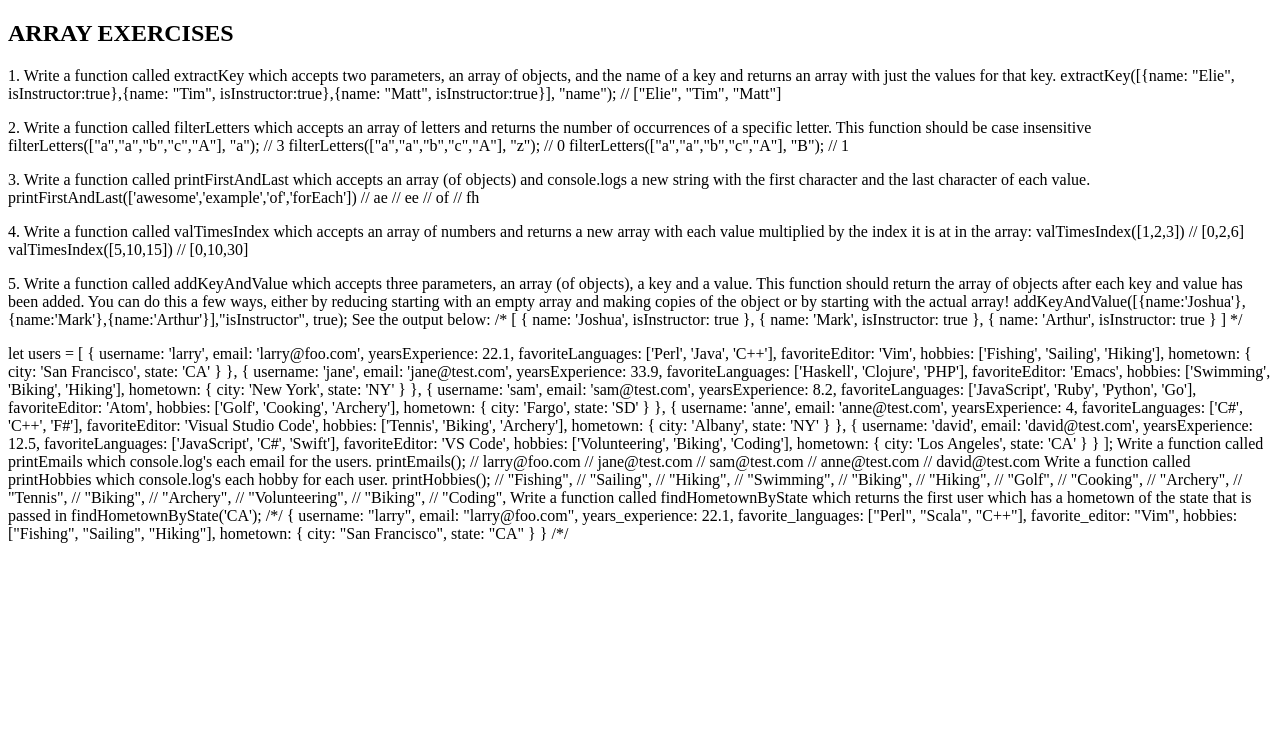
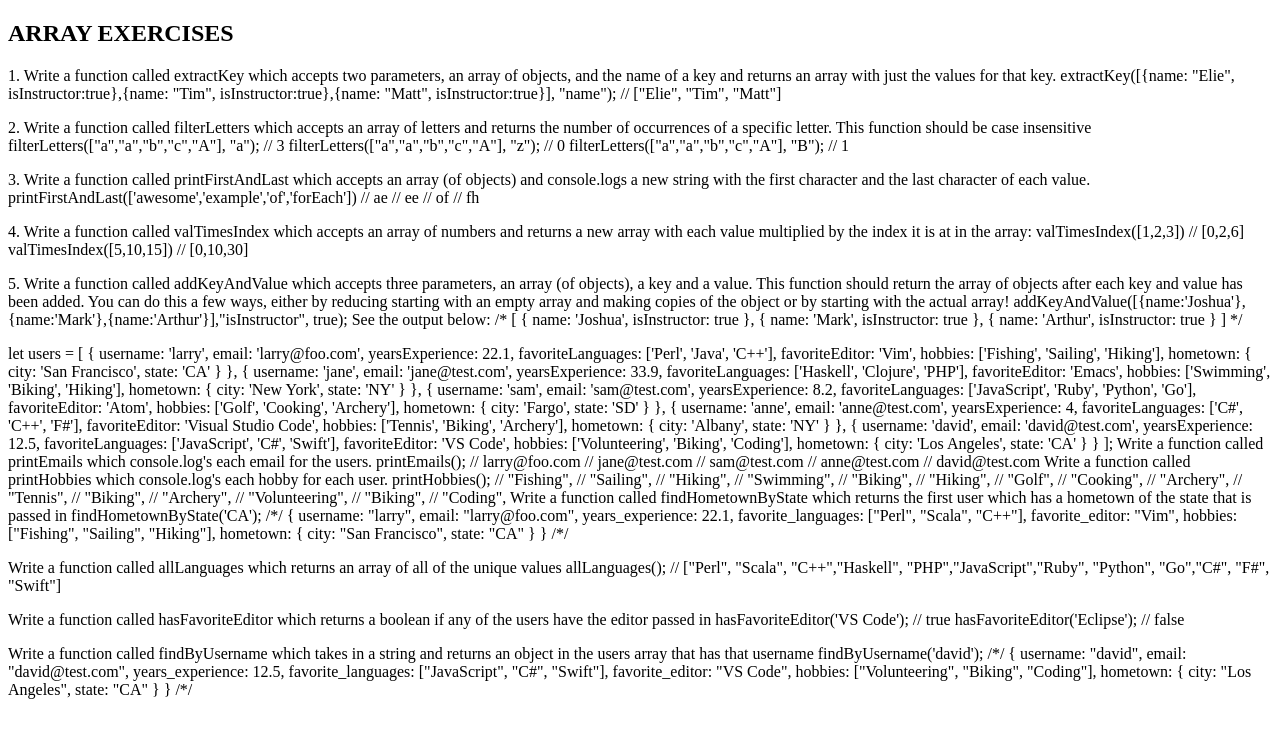
Before and after one commit to AElozinoLopez/javascript-array-assignment, a plain HTML site: page index.html in a window 1280 px wide. Drawn offline with Linux system fonts and the light colour scheme.

Commit message:
Further added the remaining assignments of Part 1

```diff
--- a/index.html
+++ b/index.html
@@ -179,6 +179,45 @@
 
             </p>
 
+            <p>
+                Write a function called allLanguages which returns an array of all of the unique values
+                allLanguages();
+                // ["Perl", "Scala", "C++","Haskell", "PHP","JavaScript","Ruby", "Python", "Go","C#", "F#", "Swift"]
+
+            </p>
+
+            <p>
+                Write a function called hasFavoriteEditor which returns a boolean if any of the users have the editor passed in
+                hasFavoriteEditor('VS Code'); // true
+                hasFavoriteEditor('Eclipse'); // false
+
+            </p>
+
+            <p>
+
+                Write a function called findByUsername which takes in a string and returns an object in the users array that has that username
+                findByUsername('david');
+                /*/
+                {
+                    username: "david",
+                    email: "david@test.com",
+                    years_experience: 12.5,
+                    favorite_languages: ["JavaScript", "C#", "Swift"],
+                    favorite_editor: "VS Code",
+                    hobbies: ["Volunteering", "Biking", "Coding"],
+                    hometown: {
+                        city: "Los Angeles",
+                        state: "CA"
+                    }
+                }
+                /*/
+
+            </p>
+
+            <p>
+
+            </p>
+
             <!-- We are going to continue adding more exercises -->
             <script src="array.js"></script>
         </body>
```
